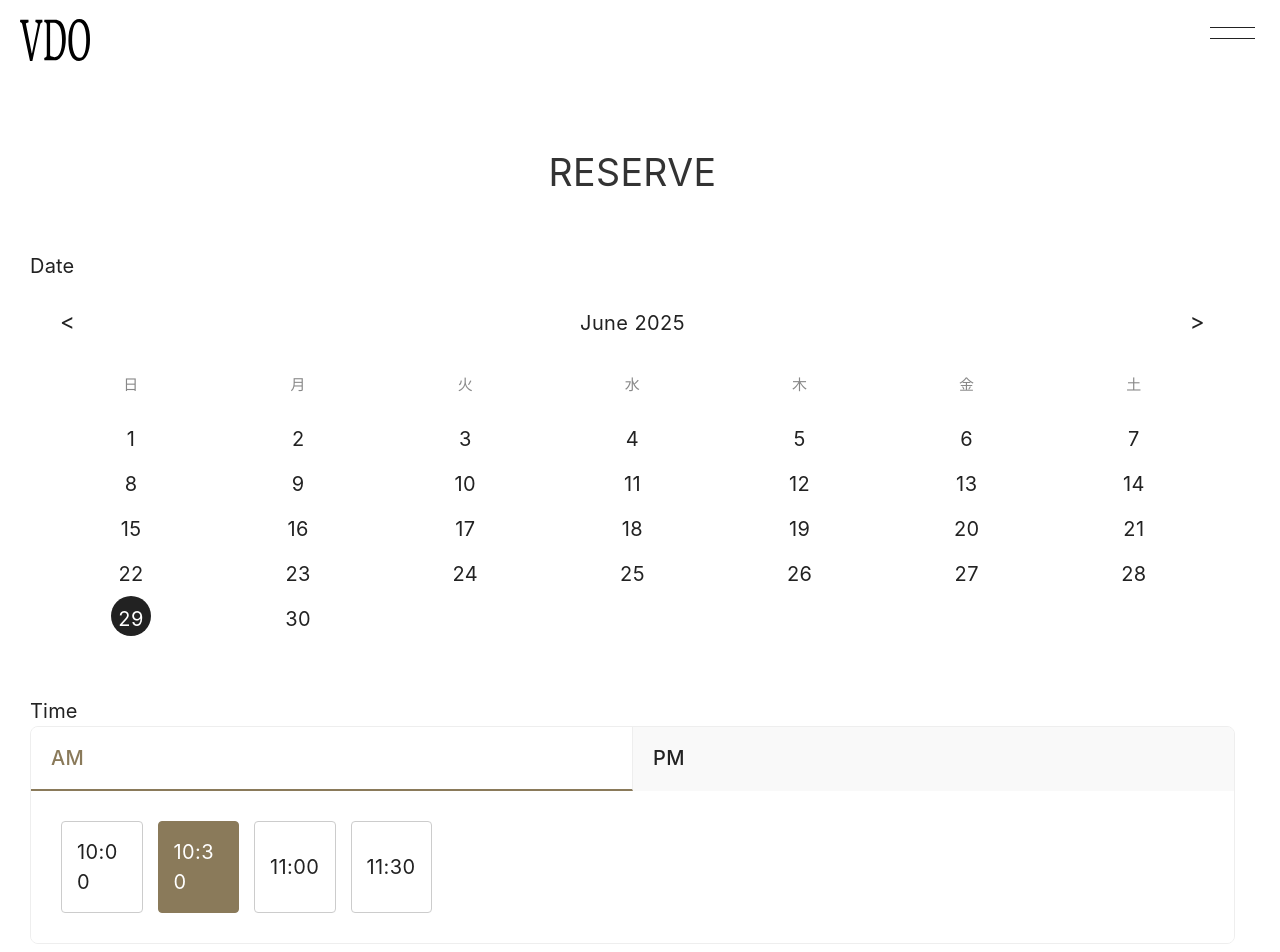
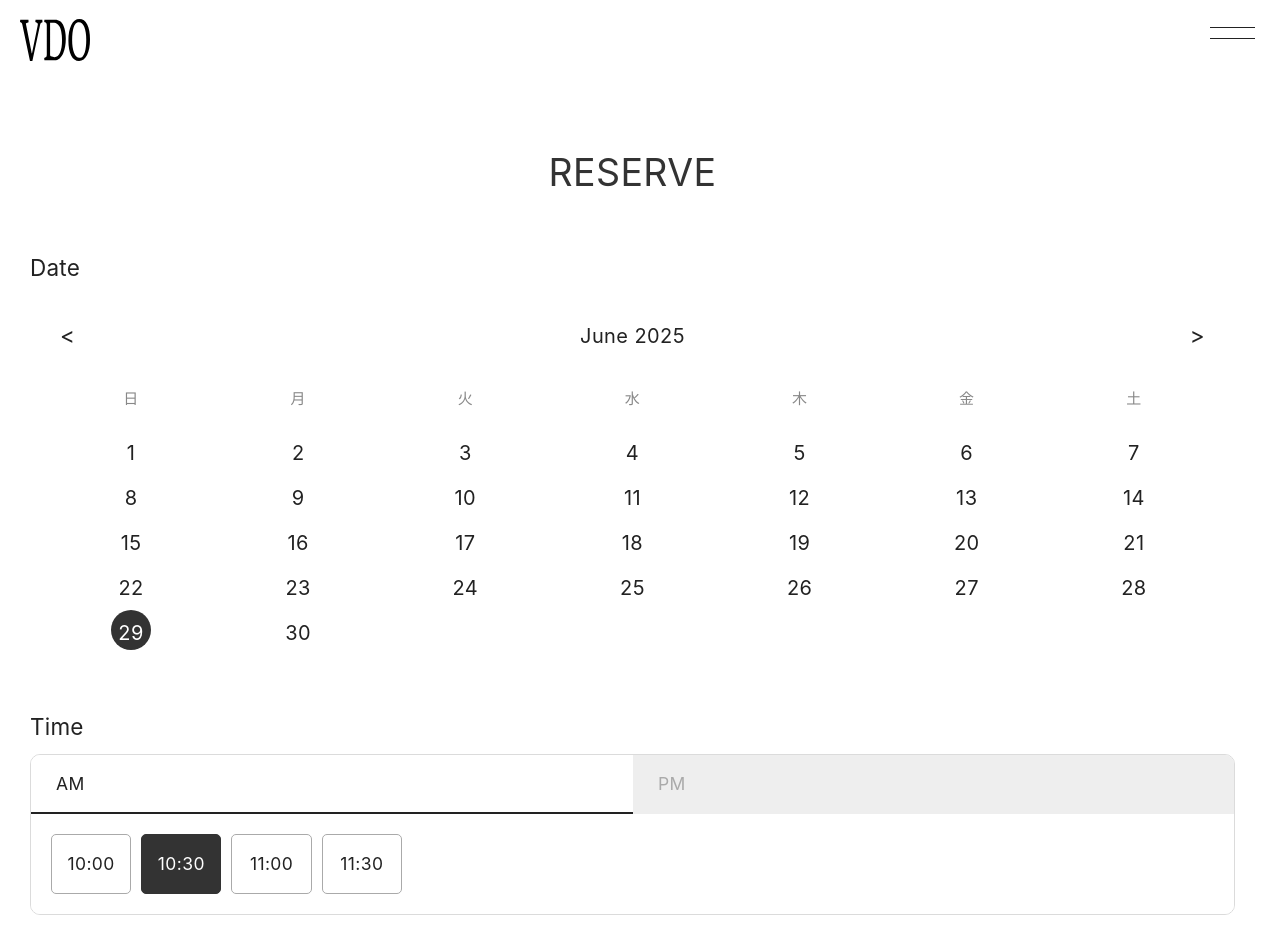
Before and after one commit to koma104/hairsalon-vdo, a Next.js app: page /reserve in a window 1280 px wide. Shown: the top 952 px of the page. Built offline with nearby package versions, Linux system fonts and the light colour scheme; a web font is replaced by a local one.

Commit message:
feat: 予約ページの時間部分スタイリング

```diff
--- a/src/app/globals.css
+++ b/src/app/globals.css
@@ -35,6 +35,7 @@ body {
   --color-gray-60: #333;
 
   --color-hover: var(--color-primary);
+  --color-select: var(--color-gray-60);
 }
 
 /* スペーシング */
--- a/src/app/reserve/reserve.module.css
+++ b/src/app/reserve/reserve.module.css
@@ -20,20 +20,12 @@
 }
 
 .reserve-subtitle {
-  font-size: var(--font-base);
+  margin-block-end: var(--spacing-xs);
+  font-size: var(--font-lg);
   font-weight: var(--font-weight-regular);
   letter-spacing: 0.01em;
   text-transform: capitalize;
 }
-
-/* .calendar-placeholder,
-.time-selector-placeholder {
-  border: 1px dashed #ccc;
-  padding: 4rem 1rem;
-  text-align: center;
-  color: #888;
-  border-radius: 8px;
-} */
 
 .form-group {
   margin-bottom: 1.5rem;
--- a/src/components/Calendar/Calendar.module.css
+++ b/src/components/Calendar/Calendar.module.css
@@ -77,7 +77,7 @@
 }
 
 .selected {
-  background-color: var(--color-black);
+  background-color: var(--color-select);
   color: var(--color-white);
 
   &:focus-visible {
--- a/src/components/TimeSelector/TimeSelector.module.css
+++ b/src/components/TimeSelector/TimeSelector.module.css
@@ -1,81 +1,76 @@
-.timeSelector {
+.time-selector {
   width: 100%;
-  border: 1px solid #eee;
-  border-radius: 8px;
+  border: 1px solid var(--color-gray-20);
+  border-radius: var(--spacing-xs);
   overflow: hidden;
 }
 
 .tabs {
-  display: flex;
+  display: grid;
+  grid-template-columns: repeat(2, auto);
 }
 
 .tab {
-  flex: 1;
-  padding: 0.8rem 1rem;
-  font-size: 1rem;
-  font-weight: 500;
+  padding-block: var(--spacing-sm);
+  padding-inline: var(--spacing-md);
+  font-size: var(--font-sm);
+  color: var(--color-gray-25);
+  line-height: 1;
   border: none;
-  background-color: #f9f9f9;
+  background-color: var(--color-gray-10);
   cursor: pointer;
   border-bottom: 2px solid transparent;
+
+  &.active {
+    color: var(--color-black);
+    background-color: var(--color-white);
+    border-bottom: 2px solid var(--color-black);
+  }
 }
 
-.tab:first-child {
-  border-right: 1px solid #eee;
+.time-grid {
+  display: grid;
+  grid-template-columns: repeat(auto-fill, minmax(80px, 1fr));
+  gap: var(--spacing-xs);
+  padding: var(--spacing-sm);
+  background-color: var(--color-white);
 }
 
-.tab.active {
-  background-color: #fff;
-  border-bottom: 2px solid #8a7a5a;
-  color: #8a7a5a;
-}
-
-.timeGrid {
-  display: grid;
-  grid-template-columns: repeat(auto-fill, minmax(80px, 1fr));
-  gap: 0.75rem;
-  padding: 1.5rem;
-  background-color: #fff;
-}
-
-.timeSlot {
-  padding: 0.75rem;
-  font-size: 1rem;
-  border: 1px solid #ccc;
-  border-radius: 4px;
-  background-color: #fff;
+.time-slot {
+  padding-block: var(--spacing-sm);
+  padding-inline: var(--spacing-xs);
+  font-size: var(--font-sm);
+  text-align: center;
+  line-height: 1;
+  border: 1px solid var(--color-gray-25);
+  border-radius: var(--spacing-xxs);
+  background-color: var(--color-white);
   cursor: pointer;
   transition: background-color 0.2s ease, border-color 0.2s ease, color 0.2s ease;
 
-  &:focus-visible {
-    background-color: var(--color-hover);
-    border-color: var(--color-hover);
-    color: #fff;
+  @media (any-hover: hover) {
+    &:hover:not(.selected) {
+      background-color: var(--color-hover);
+      border-color: var(--color-hover);
+      color: var(--color-white);
+    }
   }
 
-  @media (any-hover: hover) {
-    &:hover {
-      background-color: var(--color-hover);
-      border-color: var(--color-hover);
-      color: #fff;
+  &:focus-visible {
+    outline: 2px solid var(--color-black);
+    outline-offset: 2px;
+  }
+
+  &.selected {
+    background-color: var(--color-select);
+    color: var(--color-white);
+    border-color: var(--color-select);
+    cursor: default;
+    pointer-events: none;
+
+    &:focus-visible {
+      outline: 2px solid var(--color-black);
+      outline-offset: 2px;
     }
   }
 }
-
-.timeSlot.selected {
-  background-color: #8a7a5a;
-  color: #fff;
-  border-color: #8a7a5a;
-
-  &:focus-visible {
-    background-color: var(--color-hover);
-    border-color: var(--color-hover);
-  }
-
-  @media (any-hover: hover) {
-    &:hover {
-      background-color: var(--color-hover);
-      border-color: var(--color-hover);
-    }
-  }
-}
--- a/src/components/TimeSelector/TimeSelector.tsx
+++ b/src/components/TimeSelector/TimeSelector.tsx
@@ -10,14 +10,14 @@ interface TimeSelectorProps {
 
 const timeSlots = {
   AM: ['10:00 AM', '10:30 AM', '11:00 AM', '11:30 AM'],
-  PM: ['12:00 PM', '12:30 PM', '01:00 PM', '01:30 PM', '02:00 PM', '05:00 PM', '06:00 PM', '07:00 PM'],
+  PM: ['12:00 PM', '12:30 PM', '1:00 PM', '1:30 PM', '2:00 PM', '5:00 PM', '6:00 PM', '7:00 PM'],
 };
 
 const TimeSelector: React.FC<TimeSelectorProps> = ({ selectedTime, onTimeSelect }) => {
   const [activeTab, setActiveTab] = useState<'AM' | 'PM'>('AM');
 
   return (
-    <div className={styles.timeSelector}>
+    <div className={styles['time-selector']}>
       <div className={styles.tabs}>
         <button
           className={`${styles.tab} ${activeTab === 'AM' ? styles.active : ''}`}
@@ -32,11 +32,11 @@ const TimeSelector: React.FC<TimeSelectorProps> = ({ selectedTime, onTimeSelect
           PM
         </button>
       </div>
-      <div className={styles.timeGrid}>
+      <div className={styles['time-grid']}>
         {timeSlots[activeTab].map(time => (
           <button
             key={time}
-            className={`${styles.timeSlot} ${selectedTime === time ? styles.selected : ''}`}
+            className={`${styles['time-slot']} ${selectedTime === time ? styles.selected : ''}`}
             onClick={() => onTimeSelect(time)}
           >
             {time.split(' ')[0]}
```
